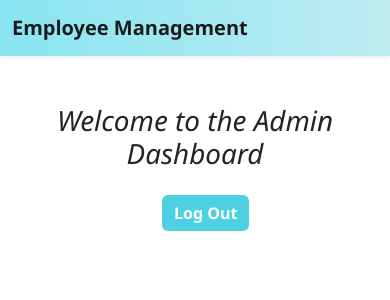
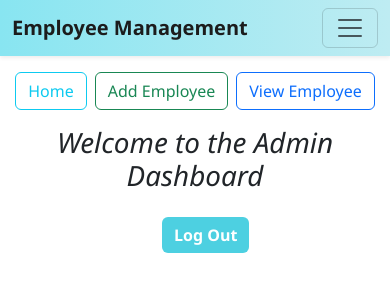
Before and after one commit to Lavanyapondru/Employee-API, a React (Vite) app: page /dashboard in a window 390 px wide. Shown: the top 300 px of the page. Built offline with nearby package versions, Linux system fonts and the light colour scheme.

Commit message:
new commit

```diff
--- a/src/components/Dashboard.jsx
+++ b/src/components/Dashboard.jsx
@@ -7,7 +7,7 @@ function Dashboard() {
         localStorage.removeItem("token");
         localStorage.removeItem("username");
         localStorage.removeItem("password");
-        alert("logout successfully");
+        // alert("logout successfully");
         nav("/authentication");
 
     }
@@ -15,7 +15,27 @@ function Dashboard() {
         <div>
             <Navbar/>
             <div className="container">
-                <div className="d-flex justify-content-between my-5 dashboard">
+  <div className="d-flex justify-content-between my-3 dashboard flex-column flex-lg-row">
+
+    {/* ✅ Buttons visible only on mobile/tablet */}
+    <div className="mb-3 d-block d-lg-none text-center">
+      <a href="/" className="btn btn-outline-info me-2">
+        Home
+      </a>
+      <a href="/addemployee" className="btn btn-outline-success me-2">
+        Add Employee
+      </a>
+      <a href="/viewemployee" className="btn btn-outline-primary">
+        View Employee
+      </a>
+    </div>
+
+
+  </div>
+</div>
+
+            <div className="container">
+                <div className="d-flex justify-content-between dashboard">
                 <h1 className="text-center fst-italic">Welcome to the Admin Dashboard</h1>
                 <button onClick={handlelogout}  className="logout btn btn-info btn-aqua text-decoration-none text-center mt-3">Log Out</button>
 
--- a/src/components/Navabr.jsx
+++ b/src/components/Navabr.jsx
@@ -11,13 +11,27 @@ function Navbar() {
   };
 
   return (
-
     <nav className="navbar navbar-expand-lg navbar-light bg-light shadow-sm">
       <div className="container">
         <Link className="navbar-brand fw-bold text-info" to="/">
           Employee Management
         </Link>
-        <div className="collapse navbar-collapse">
+
+        {/* ✅ Hamburger button */}
+        <button
+          className="navbar-toggler"
+          type="button"
+          data-bs-toggle="collapse"
+          data-bs-target="#navbarNav"   // must match the id below
+          aria-controls="navbarNav"
+          aria-expanded="false"
+          aria-label="Toggle navigation"
+        >
+          <span className="navbar-toggler-icon"></span>
+        </button>
+
+        {/* ✅ Collapsible menu */}
+        <div className="collapse navbar-collapse" id="navbarNav">
           <ul className="navbar-nav ms-auto">
             <li className="nav-item">
               <Link className="nav-link" to="/">
```
